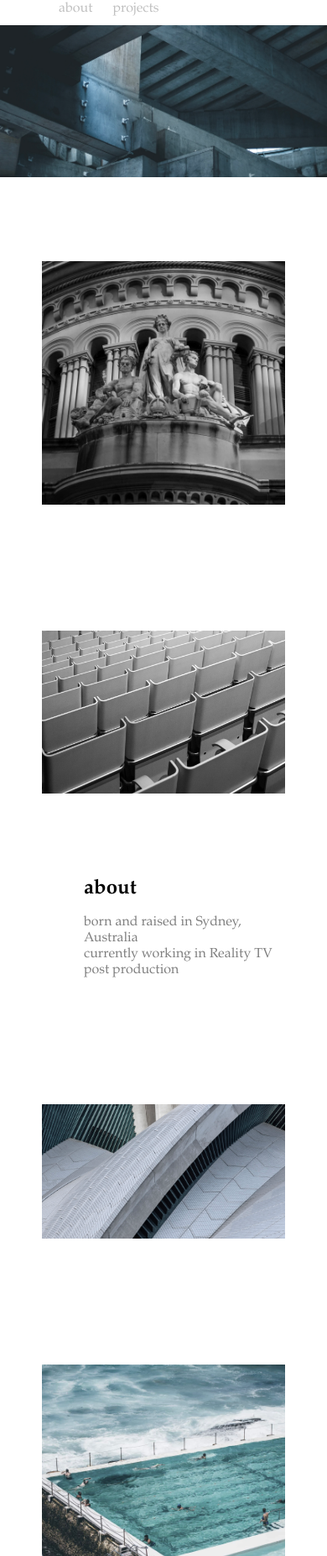
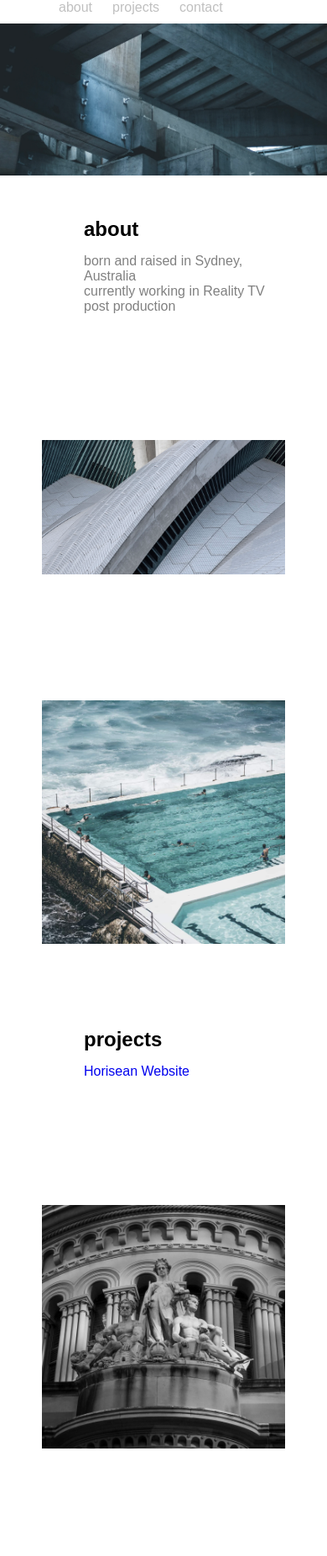
Before and after one commit to lewisgjohns/Lewis-Johns-Portfolio, a plain HTML site: page index.html in a window 390 px wide. Shown: the part 147-2000 px from the top of the page at 84% size. Drawn offline with Linux system fonts and the light colour scheme.

Commit message:
Image and nav changes

```diff
--- a/assets/style.css
+++ b/assets/style.css
@@ -12,7 +12,7 @@ header {
     margin-left: 70px;
     background-color: var(--light);
     padding-top: 100px;
-    font-family: garamond;
+    font-family: Arial, Helvetica, sans-serif;
 }
 
 header:hover{
@@ -41,7 +41,7 @@ li {
     display:inline-block;
     margin: 10px; ;
     background-color: var(--dark);
-    font-family: garamond;
+    font-family: Arial, Helvetica, sans-serif;
 }
 
 ul li a {
@@ -52,7 +52,7 @@ ul li a {
 
 h2 {
     color: black;
-    font-family: garamond;
+    font-family: Arial, Helvetica, sans-serif;
     margin-bottom: 15px;
 }
 
@@ -65,53 +65,45 @@ h2:hover{
     flex-wrap: wrap;
 }
 
-.harbour,
-.brutalism {
+.images{
     flex: 1;
     display: block;
     padding: 50px;
     display: flex;
-    justify-content: center; /* Center horizontally */
-    align-items: center; /* Center vertically */
-    padding-top: 100px;/* Optional: Add padding between images */
+    justify-content: center;
+    align-items: center;
+    padding-top: 100px;
+    max-width: 100%;
+    height: auto;
 }
 
-.harbour img,
-.brutalism img {
-    max-width: 100%; /* Ensure images don't exceed container width */
-    height: auto;
-
+.images img:hover {
+    filter: opacity(0.5);
 }
 
 @media screen and (max-width: 768px) {
     .container {
-        flex-direction: column; /* Change flex direction to column for stacking */
+        flex-direction: column;
     }
 
-    .harbour,
-    .brutalism {
-        flex: none; /* Remove flex to make them stack */
-        width: 100%; /* Ensure each image takes full width */
+    .images {
+        flex: none;
+        width: 100%;
     }
 }
 
 
-.about, .work {
-
+.about, .work, .contact{
     color: grey;
     text-align: left;
     background-color: var(--dark);
     padding: 50px;
     margin-left: 50px;
-
-
-
 }
 
 
 .concrete img,
-.building img,
-.bondi img{
+.images img{
 
     width: 100%;
     height: auto;
@@ -123,12 +115,10 @@ h2:hover{
     padding-bottom: 0px;
 }
 
-.bondi{
-    padding: 50px;
-}
 
 #hyperlink{
     text-decoration: none;
+    font-family: Arial, Helvetica, sans-serif;
 }
 #hyperlink:visited{
     color: inherit;
@@ -137,16 +127,18 @@ h2:hover{
 #hyperlink:hover{
     color: black;
 }
+
 .text{
-    font-family: garamond;
+    font-family: Arial, Helvetica, sans-serif;
 }
 
 footer{
     color: grey;
-    text-align: left;
+    text-align: center;
     background-color: var(--dark);
     padding: 10px;
     font-size: 80%;
+    margin-left: 40px;
 }
 
 footer:hover{
--- a/index.html
+++ b/index.html
@@ -14,24 +14,13 @@
         <ul>
             <li><a href="#aboutme">about</a></li>
             <li><a href="#currentprojects">projects</a></li>
+            <li><a href="#contact">contact</a></li>
         </ul>
     </nav>
 
     <section class="concrete">
-        <img src="assets/img/xcwwpikoxeh31 2.jpeg" alt="concrete">
+        <img src="assets/img/xcwwpikoxeh31 2.jpeg" alt="sydney concrete building details">
        </section>
-
-       <div class="container">
-        <section class="harbour">
-            <img src="assets/img/Sydney-Landmark-Queen-Victoria-Building-Big-Bus-Tours.jpg" alt="harbour">
-            </section>
-
-
-        <section class="brutalism">
-            <img src="assets/img/DSC_1809.jpg" alt="brutalism">
-            </section>
-            </div>
-
 
 
        <section id="aboutme" class="about">
@@ -41,17 +30,17 @@
     </section>
 
 
+
             <div class="container">
-                <section class="harbour">
-                    <img src="assets/img/The-Fifth-Facade_06.jpg" alt="harbour">
+                <section class="images">
+                    <img src="assets/img/The-Fifth-Facade_06.jpg" alt="sydney opera house detail">
                     </section>
 
 
-                <section class="brutalism">
-                    <img src="assets/img/What-Are-the-Bondi-Icebergs.jpg" alt="brutalism">
+                <section class="images">
+                    <img src="assets/img/What-Are-the-Bondi-Icebergs.jpg" alt="bondi ocean pool">
                     </section>
                     </div>
-
 
 
             <section id="currentprojects" class="work">
@@ -59,10 +48,21 @@
                 <a id="hyperlink" href="https://lewisgjohns.github.io/week-1-challenge/" target="_blank">Horisean Website</a></p>
             </section>
 
-                <section class="building">
-                    <img src="assets/img/DSC_1336.jpg" alt="mlc centre">
+            <div class="container">
+                <section class="images">
+                    <img src="assets/img/Sydney-Landmark-Queen-Victoria-Building-Big-Bus-Tours.jpg" alt="qvb statues">
                     </section>
 
+
+                <section class="images">
+                    <img src="assets/img/DSC_1809.jpg" alt="sydney opera house seats">
+                    </section>
+                    </div>
+
+                    <section id="contact" class="about">
+                        <h2>contact</h2>
+                        <p class="text">lewisjohns@live.com.au</p>
+                    </section>
 
 </body>
 
```
Also changed, not shown: assets/img/DSC_1336.jpg (deleted), assets/img/DSC_1346 2.jpg (deleted), assets/img/DSC_1356.jpg (deleted), assets/img/DSC_1361.jpg (deleted), assets/img/DSC_1835.jpg (deleted), assets/img/DSC_1844.jpg (deleted), assets/img/The-Fifth-Facade_04.jpg (deleted). Lines whose indentation alone changed are shown as unchanged.
